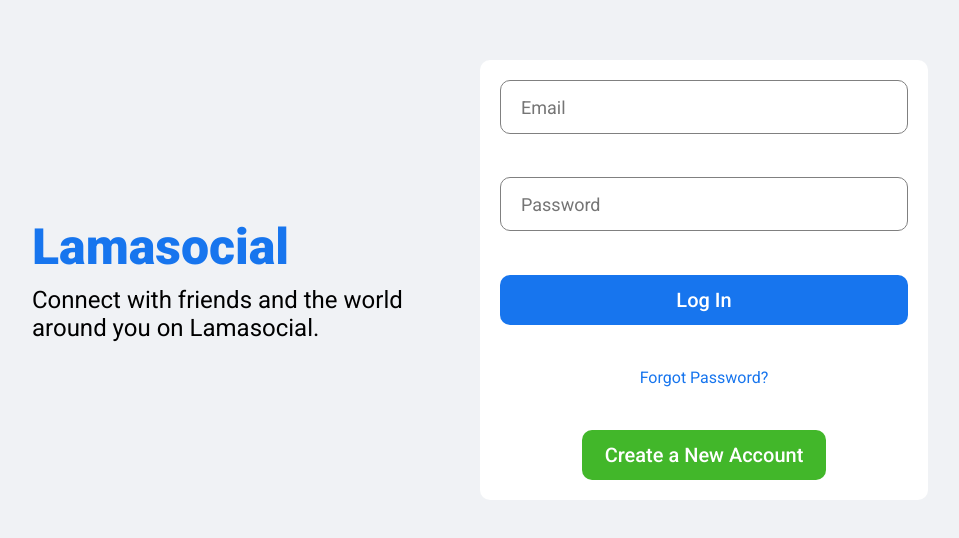
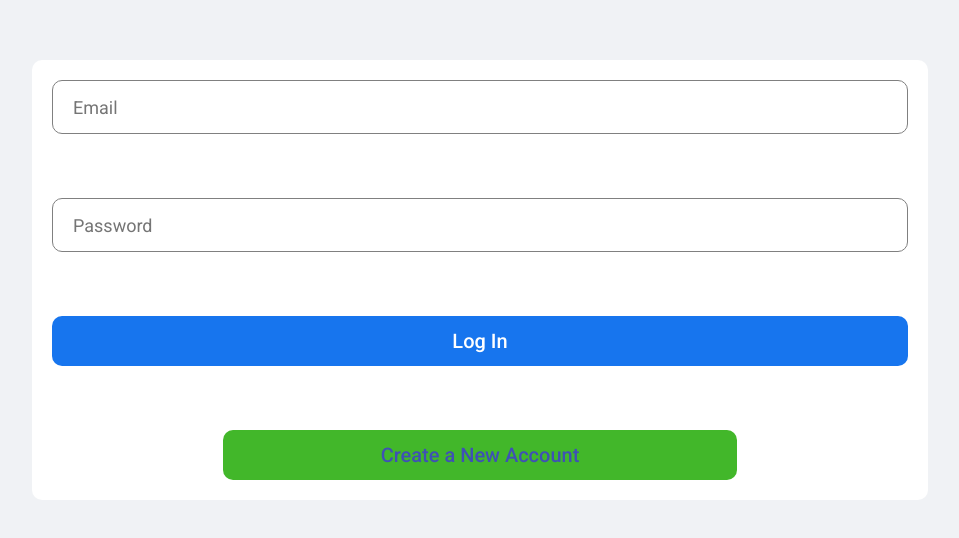
Before and after one commit to Ponrawoot/chat-application, a React (Create React App) app in the folder client/: page /login in a window 1280 px wide. Shown: the part 120-658 px from the top of the page, without its empty margins (160-1119 px from the left). Built offline with nearby package versions, Linux system fonts and the light colour scheme.

Commit message:
fix login page UI

```diff
--- a/client/src/pages/login/Login.jsx
+++ b/client/src/pages/login/Login.jsx
@@ -2,8 +2,8 @@ import { useContext, useRef } from "react";
 import "./login.css";
 import { loginCall } from "../../apiCalls";
 import { AuthContext } from "../../context/AuthContext";
-import { CircularProgress } from "@material-ui/core";
-
+import { CircularProgress, Link } from "@material-ui/core";
+import { Link as RouterLink } from 'react-router-dom';
 
 export default function Login() {
   const email = useRef();
@@ -32,12 +32,6 @@ export default function Login() {
   return (
     <div className="login">
       <div className="loginWrapper">
-        <div className="loginLeft">
-          <h3 className="loginLogo">Lamasocial</h3>
-          <span className="loginDesc">
-            Connect with friends and the world around you on Lamasocial.
-          </span>
-        </div>
         <div className="loginRight">
           <form className="loginBox" onSubmit={handleClick}>
             <input
@@ -62,14 +56,17 @@ export default function Login() {
                 "Log In"
               )}
             </button>
-            <span className="loginForgot">Forgot Password?</span>
+
             <button className="loginRegisterButton">
               {isFetching ? (
                 <CircularProgress color="white" size="20px" />
               ) : (
-                "Create a New Account"
+                <Link component={RouterLink} to="/register" className="link"> {/* Use the RouterLink component to link to /register */}
+                  Create a New Account
+                </Link>
               )}
             </button>
+
           </form>
         </div>
       </div>
--- a/client/src/pages/login/login.css
+++ b/client/src/pages/login/login.css
@@ -78,8 +78,8 @@
     color: #1775ee;
 }
 
+
 .loginRegisterButton{
-    width: 60%;
     align-self: center;
     height: 50px;
     border-radius: 10px;
```
